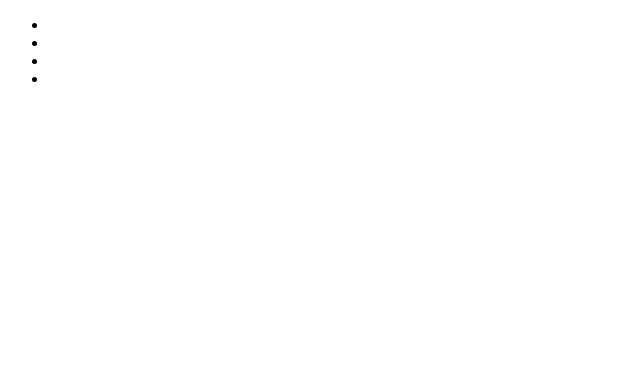
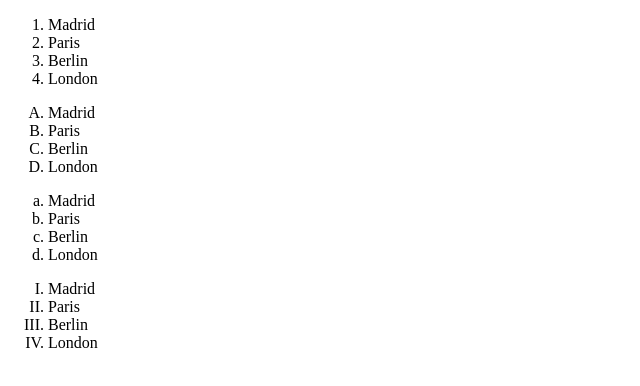
Before and after one commit to JBloodBeardN/WebDevCourse, a plain HTML site: page unorderedLists.html in a window 1280 px wide. Shown: the whole page, without its empty margins (0-640 px from the left). Drawn offline with Linux system fonts and the light colour scheme.

Commit message:
further html modules

```diff
--- a/unorderedLists.html
+++ b/unorderedLists.html
@@ -6,12 +6,29 @@
     <title>Unordered Lists</title>
 </head>
 <body>
-    <ul>
-        <li></li>
-        <li></li>
-        <li></li>
-        <li></li>
-    </ul>
-
+    <ol type="1">
+        <li>Madrid</li>
+        <li>Paris</li>
+        <li>Berlin</li>
+        <li>London</li>
+    </ol>
+    <ol type="A">
+        <li>Madrid</li>
+        <li>Paris</li>
+        <li>Berlin</li>
+        <li>London</li>
+    </ol>
+    <ol type="a">
+        <li>Madrid</li>
+        <li>Paris</li>
+        <li>Berlin</li>
+        <li>London</li>
+    </ol>
+    <ol type="I">
+        <li>Madrid</li>
+        <li>Paris</li>
+        <li>Berlin</li>
+        <li>London</li>
+    </ol>
 </body>
 </html>
```
Also changed, not shown: Entities.html (added, +15 -0 lines), Tables.html (added, +16 -0 lines), descriptionLists.html (added, +12 -0 lines), paragraphs.html (+1 -1 lines).
